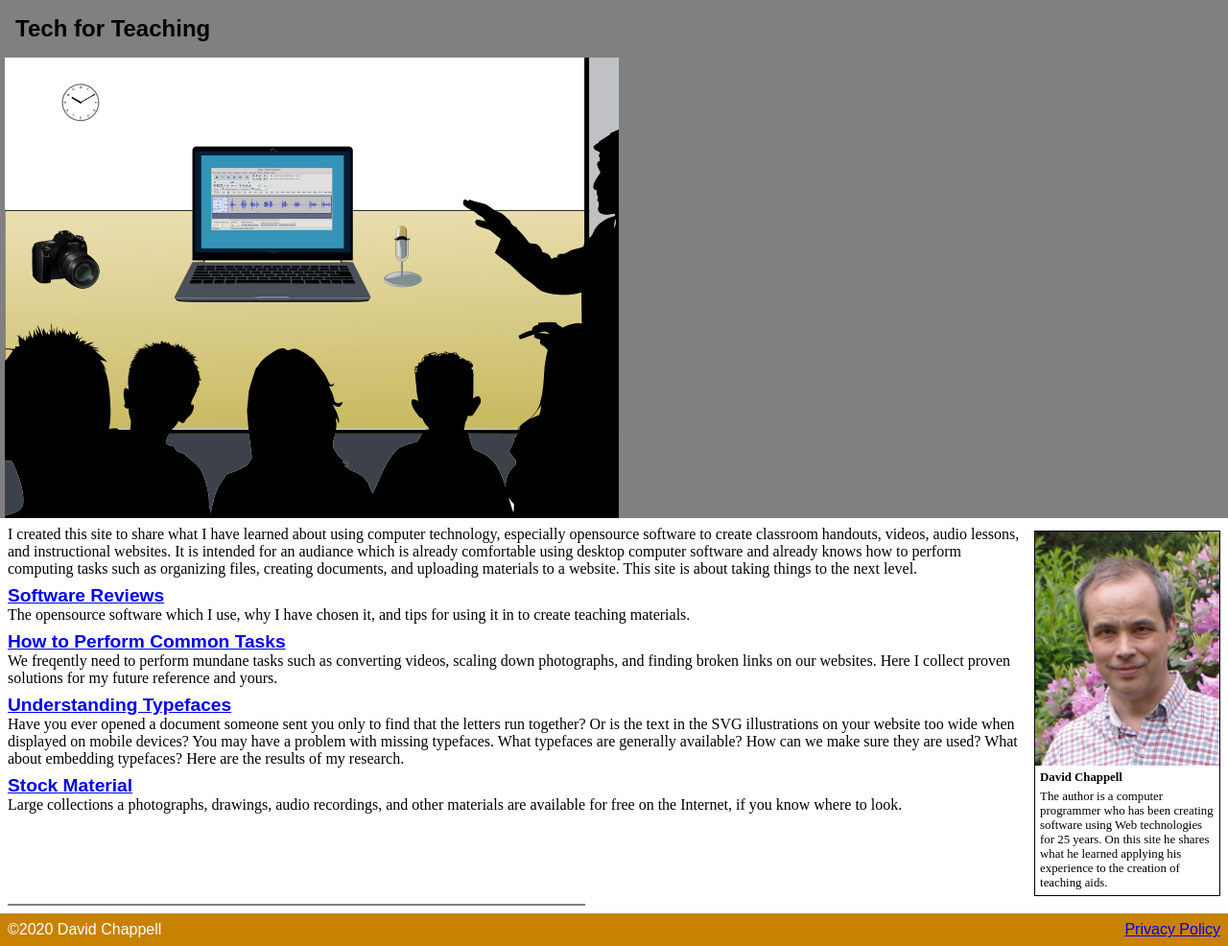
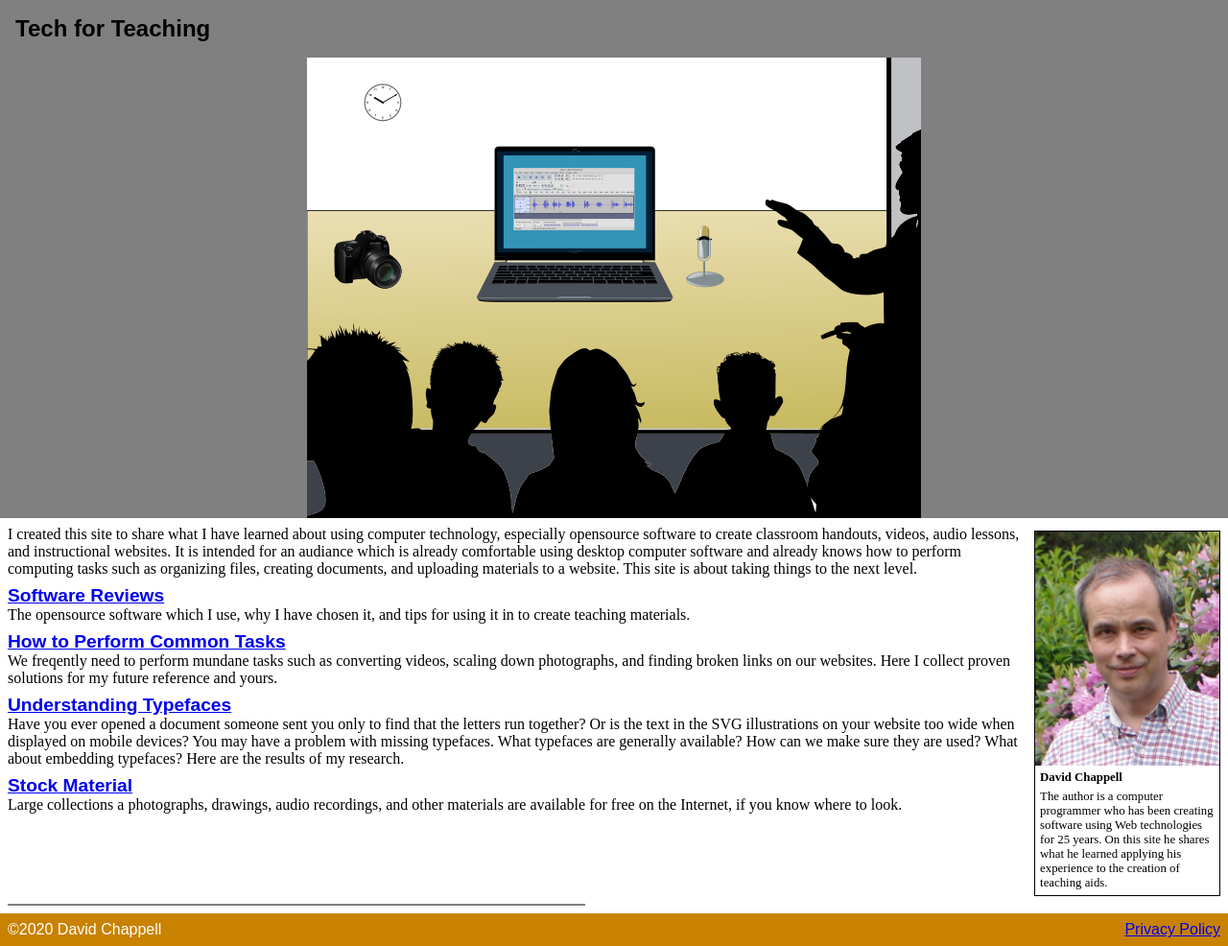
Before and after one commit to david672orford/tech-for-teaching, a Jekyll site: the page built from index.md, in a window 1280 px wide. Shown: the whole page at 96% size. Built offline with Jekyll 4.4.1, drawn with Linux system fonts in a browser that asks for light colours; our own code applies the rules of GitHub Pages for plain Markdown files.

```diff
--- a/assets/css/style.css
+++ b/assets/css/style.css
@@ -22,10 +22,10 @@
 	}
 HEADER IMG {
 	display: block;
-	margin: 0 auto;
+	margin: 0 auto 5px auto;
+	padding: 0 5px;
 	width: 100%;
 	max-width: 640px;
-	margin: 0 5px 5px 5px;
 	}
 H1 {
 	font-size: 150%;
```
